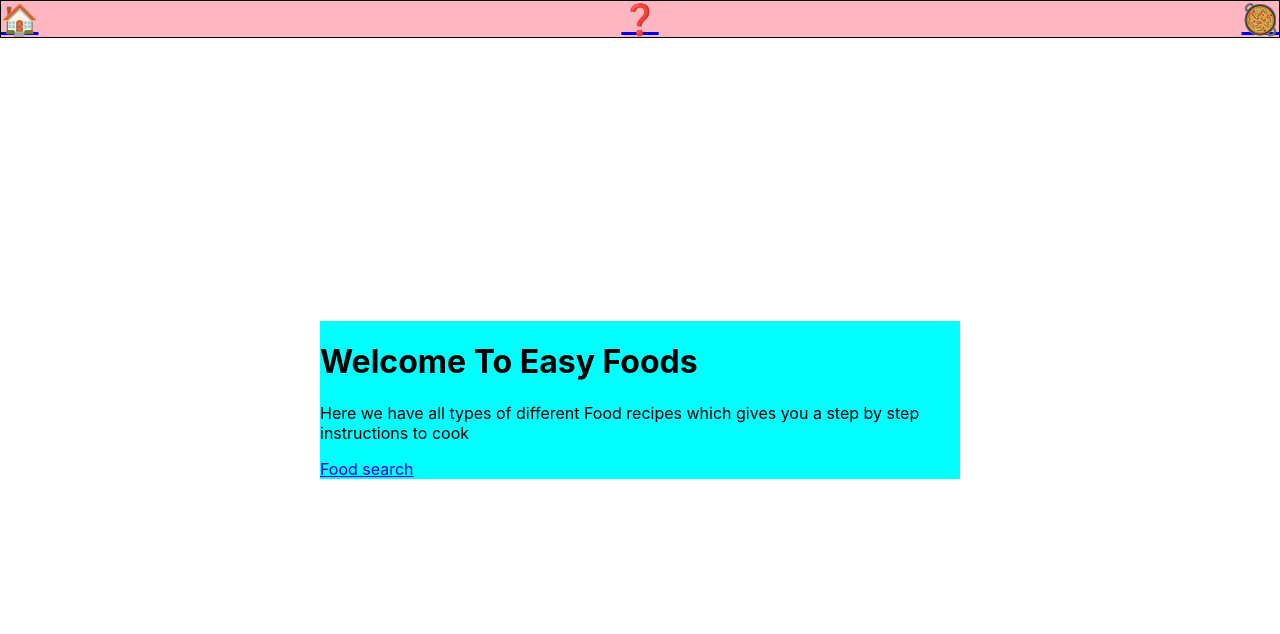
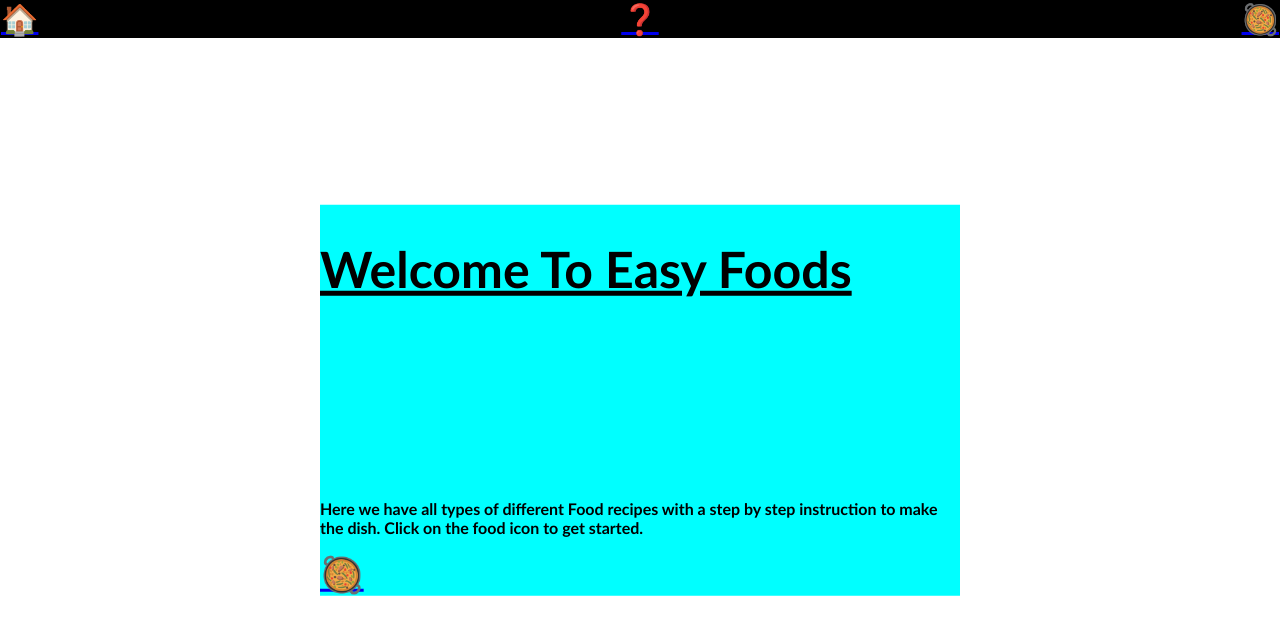
Before and after one commit to Bigs55stock/food-recipe-, a React (Create React App) app: page / in a window 1280 px wide. Shown: the top 634 px of the page. Built offline with nearby package versions, Linux system fonts and the light colour scheme.

Commit message:
homepage base css

```diff
--- a/src/About.js
+++ b/src/About.js
@@ -7,7 +7,7 @@ const About = () => {
         <h1>This is the About!</h1>
         <p>This page shows you how to navigate on this page</p>
         <p>Click on Home to go home</p>
-        <p> Click on Food Recipes to see and search food recipes. Click on foods to get food recipe</p>
+        <p> Click on Food icon to see and search food recipes. Click on foods to get food recipe</p>
       </div>
     );
 }
--- a/src/FoodSearch.css
+++ b/src/FoodSearch.css
@@ -70,7 +70,7 @@ Header{
     justify-content: space-between;
     font-size: 30px;
     border: 1px solid black;
-    background-color: lightpink;
+    background-color: black;
     color: white;
   }
 
@@ -82,3 +82,18 @@ Header{
   transform: translate(-50%,-50%);
 
 }
+
+.Home-h1{
+    margin-bottom: 200px;
+    font-size: 50px;
+    font-family:'Trebuchet MS', 'Lucida Sans Unicode', 'Lucida Grande', 'Lucida Sans', Arial, sans-serif;
+    text-decoration: underline;
+}
+.Home-p{
+font-weight: 600;
+font-family: 'Trebuchet MS', 'Lucida Sans Unicode', 'Lucida Grande', 'Lucida Sans', Arial, sans-serif;
+}
+.iconfood{
+    font-size: 35px;
+
+}
--- a/src/Home.js
+++ b/src/Home.js
@@ -6,8 +6,8 @@ const Home = () => {
     return (
       <div className="Homecontainer">
         <h1 className="Home-h1">Welcome To Easy Foods </h1>
-        <p className="Home-p">Here we have all types of different Food recipes which gives you a step by step instructions to cook</p>
-        <Link to="/foods">Food search</Link>
+        <p className="Home-p">Here we have all types of different Food recipes with a step by step instruction to make the dish. Click on the food icon to get started. </p>
+        <Link className="iconfood" to="/foods">🥘</Link>
       </div>
     );
 }
```
